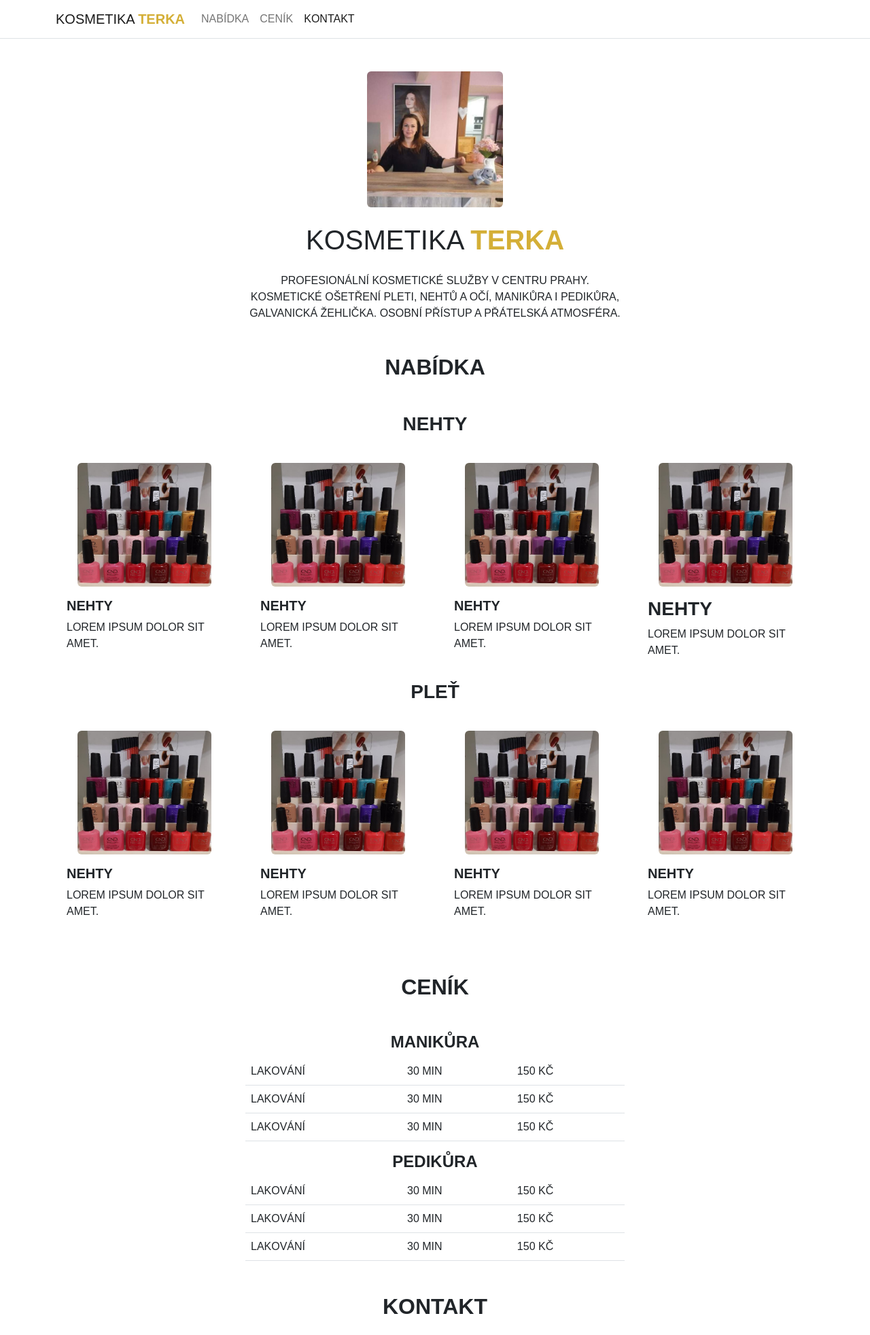
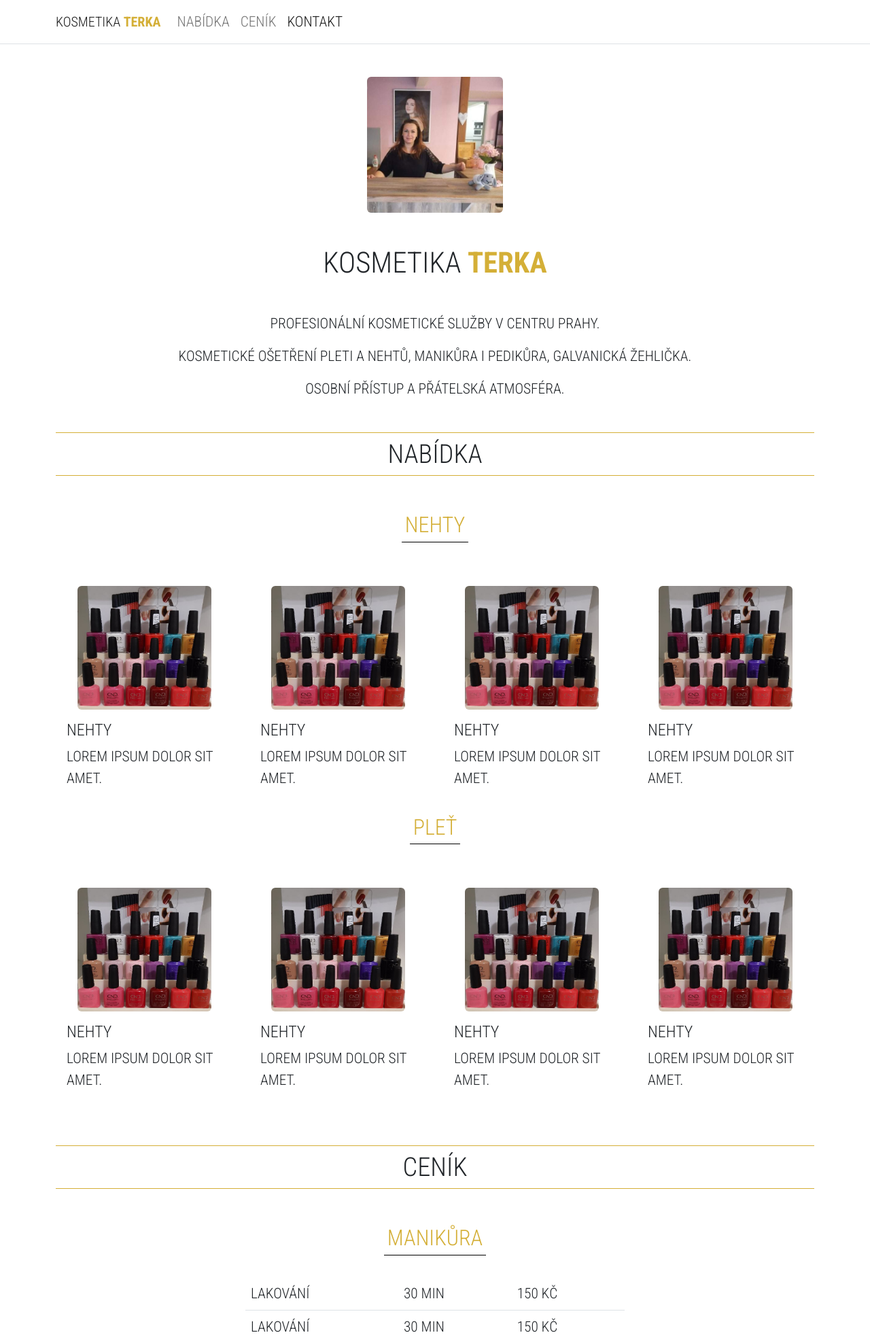
Before and after one commit to lotcz/kosmetika-terka.cz, a PHP site: page / in a window 1280 px wide. Shown: the top 1964 px of the page at 68% size. Run offline with PHP 8.4, Linux system fonts and the light colour scheme.

Commit message:
visuals done

```diff
--- a/index.html
+++ b/index.html
@@ -16,16 +16,16 @@
 
 	<div id="uvod"></div>
 
-	<nav class="navbar navbar-expand bg-white border-bottom sticky-top">
+	<nav class="navbar navbar-expand-sm bg-white border-bottom sticky-top">
 		<div class="container-md">
 			<a class="navbar-brand" href="/">Kosmetika <strong>Terka</strong></a>
 
-			<button class="navbar-toggler" type="button" data-bs-toggle="collapse" data-bs-target="#navbar" aria-controls="navbarScroll" aria-expanded="false" aria-label="Toggle navigation">
+			<button class="navbar-toggler" type="button" data-bs-toggle="collapse" data-bs-target="#navbar" aria-controls="navbar" aria-expanded="false" aria-label="Otevřít menu">
 				<span class="navbar-toggler-icon"></span>
 			</button>
 
 			<div class="collapse navbar-collapse" id="navbar">
-				<ul class="navbar-nav me-auto my-2 my-lg-0 navbar-nav-scroll" style="--bs-scroll-height: 100px;">
+				<ul class="navbar-nav me-auto my-2 my-lg-0" style="--bs-scroll-height: 100px;">
 					<li class="nav-item">
 						<a class="nav-link" href="#nabidka">Nabídka</a>
 					</li>
@@ -42,17 +42,21 @@
 
 	<div class="main container-md">
 		<div class="text-center intro">
-			<div class="col-md-8 col-lg-6 mx-auto my-5">
+			<div class="mx-auto my-5">
 				<img src="img/intro-2.jpg" class="rounded img-fluid">
-				<h1 class="m-3 m-md-4">Kosmetika <strong>Terka</strong></h1>
-				<p class="">Profesionální kosmetické služby v centru Prahy. Kosmetické ošetření pleti, nehtů a očí, manikůra i pedikůra, galvanická žehlička. Osobní přístup a přátelská atmosféra.</p>
+				<h1 class="m-3 my-5">Kosmetika <strong>Terka</strong></h1>
+				<p>Profesionální kosmetické služby v centru Prahy.</p>
+				<p>Kosmetické ošetření pleti a nehtů, manikůra i pedikůra, galvanická žehlička.</p>
+				<p>Osobní přístup a přátelská atmosféra.</p>
 			</div>
 		</div>
 
-		<div id="nabidka"></div>
-		<h2 class="text-center my-5">Nabídka</h2>
+		<div id="nabidka">
+			<h2 class="text-center my-5 py-2">Nabídka</h2>
 
-		<h3 class="text-center">Nehty</h3>
+			<div class="text-center">
+				<h3>Nehty</h3>
+			</div>
 
 			<div class="row">
 				<div class="col-sm-6 col-lg-3">
@@ -60,7 +64,7 @@
 						<div class="p-3">
 							<img src="img/intro.jpg" class="rounded img-fluid">
 						</div>
-					<h5>Nehty</h5>
+						<h4>Nehty</h4>
 						<p>
 							Lorem ipsum dolor sit amet.
 						</p>
@@ -72,7 +76,7 @@
 						<div class="p-3">
 							<img src="img/intro.jpg" class="rounded img-fluid">
 						</div>
-					<h5>Nehty</h5>
+						<h4>Nehty</h4>
 						<p>
 							Lorem ipsum dolor sit amet.
 						</p>
@@ -84,7 +88,7 @@
 						<div class="p-3">
 							<img src="img/intro.jpg" class="rounded img-fluid">
 						</div>
-					<h5>Nehty</h5>
+						<h4>Nehty</h4>
 						<p>
 							Lorem ipsum dolor sit amet.
 						</p>
@@ -96,7 +100,7 @@
 						<div class="p-3">
 							<img src="img/intro.jpg" class="rounded img-fluid">
 						</div>
-					<h3>Nehty</h3>
+						<h4>Nehty</h4>
 						<p>
 							Lorem ipsum dolor sit amet.
 						</p>
@@ -104,7 +108,9 @@
 				</div>
 			</div>
 
-		<h3 class="text-center">Pleť</h3>
+			<div class="text-center">
+				<h3>Pleť</h3>
+			</div>
 
 			<div class="row">
 				<div class="col-sm-6 col-lg-3">
@@ -112,7 +118,7 @@
 						<div class="p-3">
 							<img src="img/intro.jpg" class="rounded img-fluid">
 						</div>
-					<h5>Nehty</h5>
+						<h4>Nehty</h4>
 						<p>
 							Lorem ipsum dolor sit amet.
 						</p>
@@ -124,7 +130,7 @@
 						<div class="p-3">
 							<img src="img/intro.jpg" class="rounded img-fluid">
 						</div>
-					<h5>Nehty</h5>
+						<h4>Nehty</h4>
 						<p>
 							Lorem ipsum dolor sit amet.
 						</p>
@@ -136,7 +142,7 @@
 						<div class="p-3">
 							<img src="img/intro.jpg" class="rounded img-fluid">
 						</div>
-					<h5>Nehty</h5>
+						<h4>Nehty</h4>
 						<p>
 							Lorem ipsum dolor sit amet.
 						</p>
@@ -148,18 +154,21 @@
 						<div class="p-3">
 							<img src="img/intro.jpg" class="rounded img-fluid">
 						</div>
-					<h5>Nehty</h5>
+						<h4>Nehty</h4>
 						<p>
 							Lorem ipsum dolor sit amet.
 						</p>
 					</div>
 				</div>
 			</div>
+		</div>
 
-		<div id="cenik"></div>
-		<h2 class="text-center my-5">Ceník</h2>
+		<div id="cenik">
+			<h2 class="text-center my-5 py-2">Ceník</h2>
 
-		<h4 class="text-center">Manikůra</h4>
+			<div class="text-center">
+				<h3>Manikůra</h3>
+			</div>
 
 			<div class="col-lg-6 mx-auto">
 				<table class="table">
@@ -183,7 +192,9 @@
 				</table>
 			</div>
 
-		<h4 class="text-center">Pedikůra</h4>
+			<div class="text-center">
+				<h3>Pedikůra</h3>
+			</div>
 
 			<div class="col-lg-6 mx-auto">
 				<table class="table">
@@ -206,15 +217,15 @@
 					</tbody>
 				</table>
 			</div>
+		</div>
 
-		<div id="kontakt"></div>
-		<h2 class="text-center my-5">Kontakt</h2>
+		<div id="kontakt">
+			<h2 class="text-center my-5 py-2">Kontakt</h2>
 
 			<div class="row">
 				<div class="col-md">
-				<iframe src="https://www.google.com/maps/embed?pb=!1m18!1m12!1m3!1d806.5456941819281!2d14.437867612947693!3d50.074619635124876!2m3!1f0!2f0!3f0!3m2!1i1024!2i768!4f13.1!3m3!1m2!1s0x470b9550867a3175%3A0xf96150552d273a77!2sINKA%20hair%20studio!5e0!3m2!1scs!2scz!4v1680912544936!5m2!1scs!2scz" width="600" height="450" style="border:0;" allowfullscreen="" loading="lazy" referrerpolicy="no-referrer-when-downgrade"></iframe>
-			</div>
-			<div class="col-md">
+					<div class="row">
+						<div class="col-lg">
 							<address>
 								Tereza Houšková<br>
 								INKA Hair Studio<br>
@@ -222,11 +233,29 @@
 								Praha 2 - Vinohrady<br>
 							</address>
 						</div>
+						<div class="col-lg">
+							<p>mail: <a href="mailto:terka@seznam.cy">terka@seynam.cz</a></p>
+							<p>tel: 605 743 494</p>
+							<p>IČ: 71780548</p>
+						</div>
+					</div>
+
+				</div>
+				<div class="col-md">
+					<div class="map">
+						<iframe
+							src="https://www.google.com/maps/embed?pb=!1m18!1m12!1m3!1d806.5456941819281!2d14.437867612947693!3d50.074619635124876!2m3!1f0!2f0!3f0!3m2!1i1024!2i768!4f13.1!3m3!1m2!1s0x470b9550867a3175%3A0xf96150552d273a77!2sINKA%20hair%20studio!5e0!3m2!1scs!2scz!4v1680912544936!5m2!1scs!2scz"
+							width="100%" height="100%"
+							style="border:0;" allowfullscreen="" loading="lazy" referrerpolicy="no-referrer-when-downgrade"></iframe>
+					</div>
+				</div>
+
+			</div>
 		</div>
 	</div>
 
 	<footer class="py-5 text-center">
-		webmaster <strong>Karel Zavadil</strong>, &copy; 2023
+		webmaster <a href="https://zavadil.eu"><strong>Karel Zavadil</strong></a>, &copy; 2023
 	</footer>
 
 	<script src="https://cdn.jsdelivr.net/npm/bootstrap@5.2.3/dist/js/bootstrap.bundle.min.js" crossorigin="anonymous"></script>
--- a/style.css
+++ b/style.css
@@ -1,13 +1,42 @@
+@import url('https://fonts.googleapis.com/css2?family=Roboto+Condensed:wght@300;700&display=swap');
+
 :root {
   --gold: #D4AF37;
 }
 
 body {
-	font-family: Arial, sans-serif;
+	font-family: 'Roboto Condensed', Arial, sans-serif;
 	text-transform: uppercase;
+	font-size: 16pt;
 }
 
-strong, h2, h3, h4, h5 {
+h1 {
+	font-size: 200%;
+}
+
+h2 {
+	font-size: 180%;
+	border-style: solid;
+	border-width: 1px 0 1px 0;
+	border-color: var(--gold);
+}
+
+h3 {
+	font-size: 150%;
+	color: var(--gold);
+	border-bottom: solid 1px black;
+	margin-left: auto;
+	margin-right: auto;
+	margin-bottom: 1em;
+	display: inline-block;
+	padding: 5px;
+}
+
+a {
+	text-decoration: none;
+}
+
+strong {
 	font-weight: bold;
 }
 
@@ -19,8 +48,12 @@ strong, h2, h3, h4, h5 {
 	position: relative;
 }
 
-.gold, strong {
+.gold, strong, footer a {
 	color: var(--gold);
+}
+
+.map {
+	height: 400px;
 }
 
 footer {
```
Lines whose indentation alone changed are shown as unchanged.
